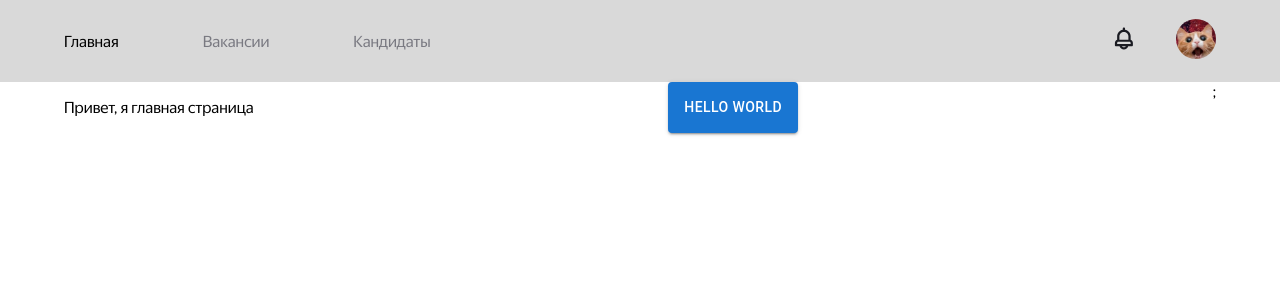
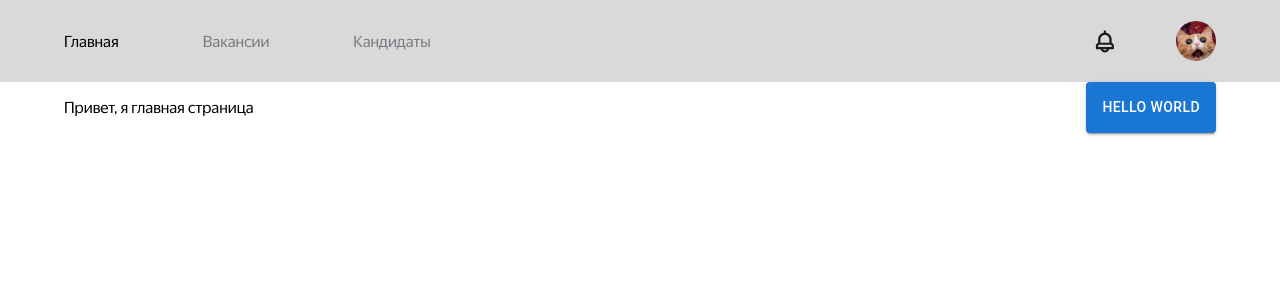
Before and after one commit to NastyaNev/career-hackathon-frontend, a React (Create React App) app: page / in a window 1280 px wide. Shown: the top 300 px of the page. Built offline with nearby package versions, Linux system fonts and the light colour scheme.

Commit message:
refactor:header_mui

```diff
--- a/src/components/app-header/app-header.jsx
+++ b/src/components/app-header/app-header.jsx
@@ -4,25 +4,31 @@ import styles from "./app-header.module.css";
 import notification from "../../images/notification.svg";
 import avatar from "../../images/avatar.jpg";
 import stylesLayout from "../layout/layout.module.css";
+import IconButton from "@mui/material/Button";
+import { Avatar, Link, Stack, Tooltip } from "@mui/material";
 
 function AppHeader() {
   return (
     <header className={styles.header_background}>
-      <div className={`${styles.header_content} ${stylesLayout.page}`}>
-        <div className={styles.links_container}>
+      <Stack direction="row" useFlexGap justifyContent='space-between' alignItems='center' className={stylesLayout.page}>
+        <Stack direction="row" spacing={10.5}>
           <HeaderLink linkText="Главная" link="/" />
           <HeaderLink linkText="Вакансии" link="/vacancies" />
           <HeaderLink linkText="Кандидаты" link="/candidates" />
-        </div>
-        <nav className={styles.icon_menu_container}>
-          <a className={styles.icon_menu_link} href="#" >
-            <img src={notification} alt="колокольчик" />
-          </a>
-          <a className={styles.icon_menu_link} href="#" >
-            <img className={styles.icon_avatar} src={avatar} alt="аватар" />
-          </a>
-        </nav>
-      </div>
+        </Stack>
+        <Stack direction="row" spacing={5}>
+          <Tooltip title="Уведомления">
+            <IconButton aria-label="delete" sx={{padding: 0}}>
+              <img src={notification} alt="колокольчик" />
+            </IconButton>
+          </Tooltip>
+          <Tooltip title="Личный кабинет">
+            <Link href="#" underline='none' sx={{'&:hover': {opacity: [0.9, 0.8, 0.7]}}}>
+              <Avatar src={avatar} alt="аватар" />
+            </Link>
+          </Tooltip>
+        </Stack>
+      </Stack>
     </header>
   );
 }
--- a/src/components/app-header/app-header.module.css
+++ b/src/components/app-header/app-header.module.css
@@ -1,29 +1,12 @@
 .header_background {
     background-color: #D9D9D9;
     width: 100vw;
-}
-
-.header_content {
+    height: 82px;
     display: flex;
-    height: 82px;
-    align-items: center;
-    justify-content: space-between;
-}
-
-.links_container {
-    display: flex;
-    gap: 84px;
-}
-
-.icon_menu_container {
-    display: flex;
-    gap: 40px;
-    align-items: center;
+    justify-content: center;
 }
 
 .icon_menu_link {
-    cursor: pointer;
-    border-radius: 50%;
     transition: opacity 0.5s ease-in-out;
 }
 
--- a/src/pages/main/main.jsx
+++ b/src/pages/main/main.jsx
@@ -7,7 +7,7 @@ function Main() {
     <>
       <main className={styles.main_container}>
         <p className={styles.main_text}>Привет, я главная страница</p>
-        <Button variant="contained">Hello world</Button>;
+        <Button variant="contained">Hello world</Button>
       </main>
     </>
   )
```
Also changed, not shown: src/components/app/app.jsx (+11 -0 lines).
